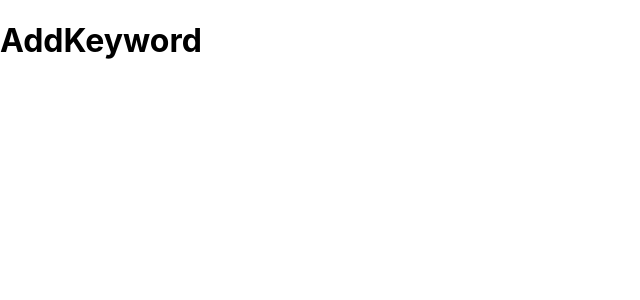
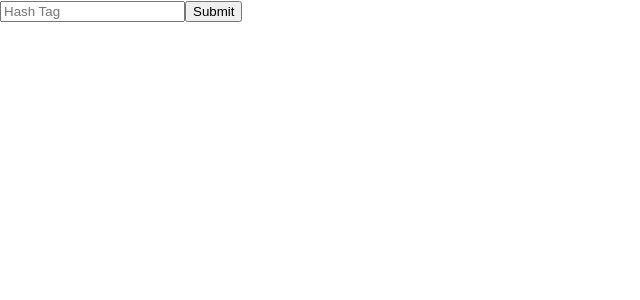
Before and after one commit to anznk/Search-Twitter, a React (Create React App) app: page / in a window 1280 px wide. Shown: the top 300 px of the page, without its empty margins (0-640 px from the left). Built offline with nearby package versions, Linux system fonts and the light colour scheme.

Commit message:
modified seach file

```diff
--- a/backend-app/template.yaml
+++ b/backend-app/template.yaml
@@ -10,7 +10,9 @@ Globals:
   Function:
     Timeout: 5
   Api:
-    Cors: "'*'"
+    Cors:
+      AllowOrigin: "'*'"
+      AllowHeaders: "'*'"
 
 Resources:
   TagSearchApiFunction:
--- a/src/App.js
+++ b/src/App.js
@@ -1,6 +1,6 @@
 import logo from './logo.svg';
 import './App.css';
-import {AddKeyword, Result} from "./pages";
+import {Search, Result} from "./pages";
 import { BrowserRouter as Router, Route, Routes } from 'react-router-dom';
 
 
@@ -8,7 +8,7 @@ function App() {
   return (
     <Router>
       <Routes>
-        <Route path="/" element={<AddKeyword />} />
+        <Route path="/" element={<Search />} />
         <Route path="/result" element={<Result />} />
       </Routes>
     </Router>
--- a/src/pages/AddKeyword.jsx
+++ /dev/null
@@ -1,11 +0,0 @@
-import React from 'react'
-
-const AddKeyword = () => {
-  return (
-    <div>
-      <h1>AddKeyword</h1>
-    </div>
-  )
-}
-
-export default AddKeyword
--- /dev/null
+++ b/src/pages/Search.jsx
@@ -0,0 +1,40 @@
+import React, { useState, useEffect} from "react";
+import axios from 'axios';
+
+const Search = () => {
+  const [search, setSearch] = useState("Vancouver");
+  const handleChange = event => {
+    setSearch(event.target.value);
+  }
+  const handleSubmit = event => {
+    console.log("seach word", search);
+    event.preventDefault();
+    axios.post(`http://localhost:3000/register`, { "searchtag": search},{mode: 'cors'})
+      .then(res => {
+        console.log("res", res);
+        console.log("res.data", res.data);
+      })
+
+  }
+
+  return (
+    <div className="searchbox">
+      <form onSubmit={(e) => handleSubmit(e)}>
+        <input
+          onChange={(e) => handleChange(e)}
+          type="text"
+          className="search_container"
+          id="search"
+          placeholder="Hash Tag"
+          name="search"
+          autocomplete="off"
+        />
+        <button type="submit" className="button">
+          Submit
+        </button>
+      </form>
+    </div>
+  )
+}
+
+export default Search
--- a/src/pages/index.js
+++ b/src/pages/index.js
@@ -1,2 +1,2 @@
 export {default as Result} from './Result'
-export {default as AddKeyword} from './AddKeyword'
+export {default as Search} from './Search'
```
Also changed, not shown: 3 other files (tests, documents, lock files or other folders).
